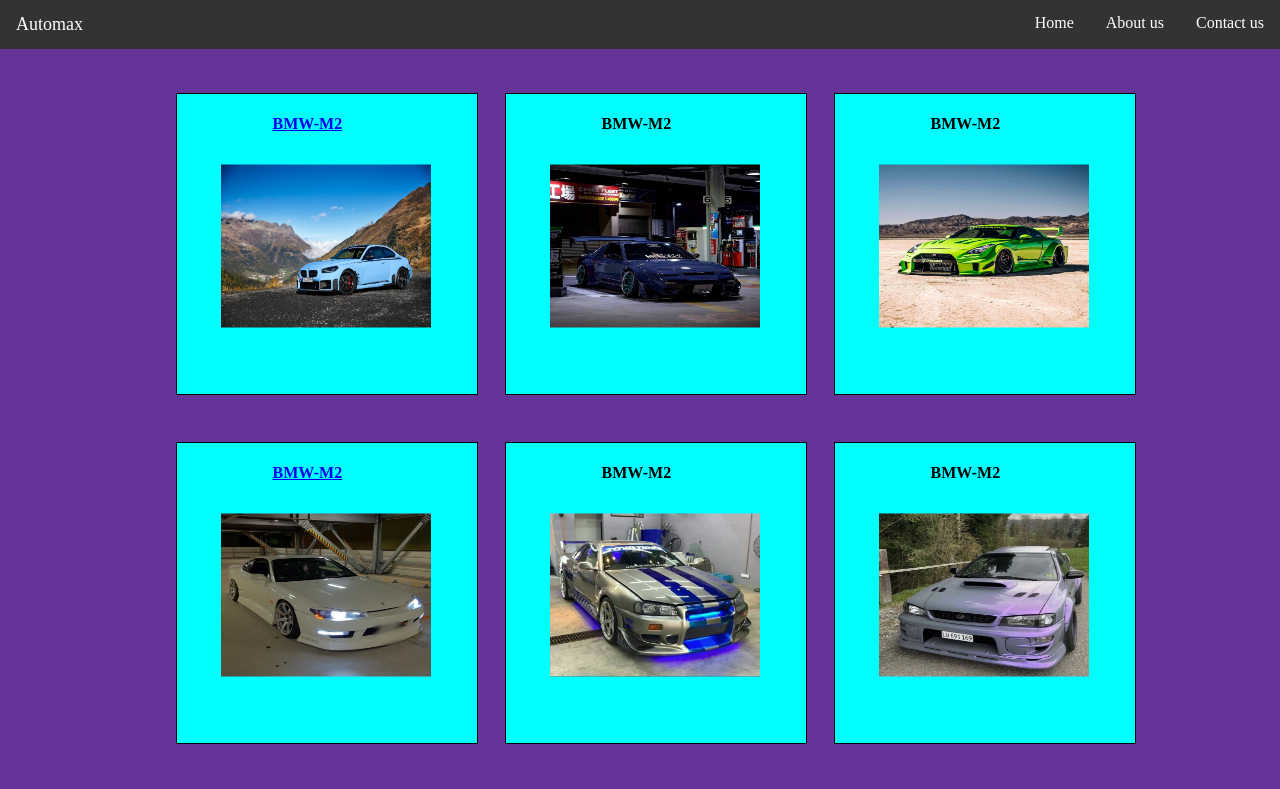
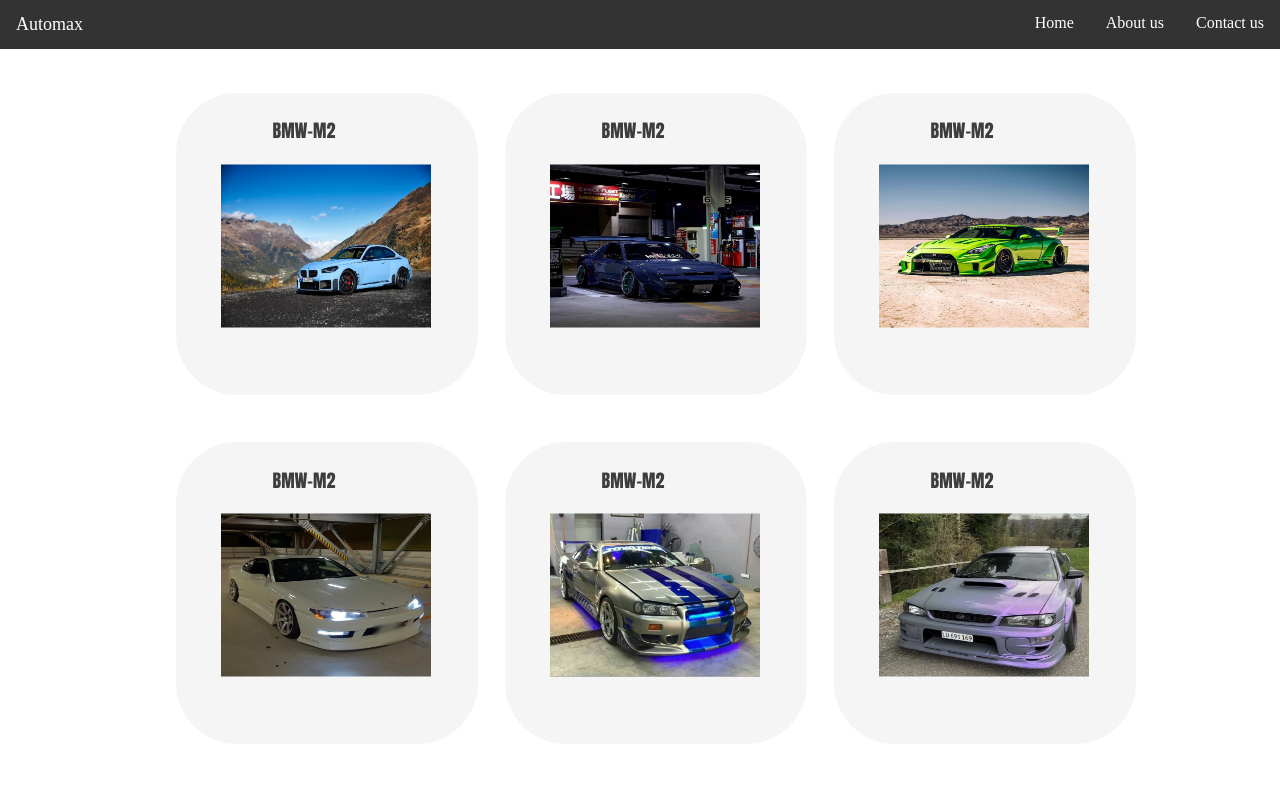
Before and after one commit to CrisRLoera/proyectoDBP, a plain HTML site: page WWW/index.html in a window 1280 px wide. Shown: the top 789 px of the page. Drawn offline with Linux system fonts and the light colour scheme.

Commit message:
Style changes for car cards

```diff
--- a/WWW/CSS/landing.css
+++ b/WWW/CSS/landing.css
@@ -11,6 +11,10 @@ ul {
     padding: 0;
     overflow: hidden;
     background-color: #333;
+  }
+
+  a {
+    text-decoration: none;
   }
 
   li {
@@ -37,7 +41,7 @@ ul {
   }
 
 .car-raw {
-  background-color: rebeccapurple;
+  background-color: white;
   padding: 5%;
   padding-top: 2.5%;
   padding-bottom: 0%;
@@ -49,12 +53,17 @@ ul {
     left: 100px;
     width: 300px;
     height: 300px;
-    background-color: aqua;
+    background-color: whitesmoke;
     display: inline-flex;
-    border: 1px solid black;
+    border: 1px solid whitesmoke;
+    border-radius: 20%;
     margin: 1%;
     margin-bottom: 0%;
   }
+
+.car-card:hover {
+  background-color: rgb(206, 206, 206);
+}
 
 .car-card img {
   position: absolute;
@@ -67,9 +76,19 @@ ul {
 
 .car-raw-carName {
   position: absolute;
-
+  font-family: Impact, Haettenschweiler, 'Arial Narrow Bold', sans-serif;
+  font-size: large;
   left: 96px;
   z-index: 3;
+  color: rgb(61, 61, 61);
+}
+.car-raw-carName a {
+  text-decoration: none;
+  color: rgb(61, 61, 61);
+}
+
+.car-raw-carName a:hover {
+  color: black;
 }
 
 footer{
```
